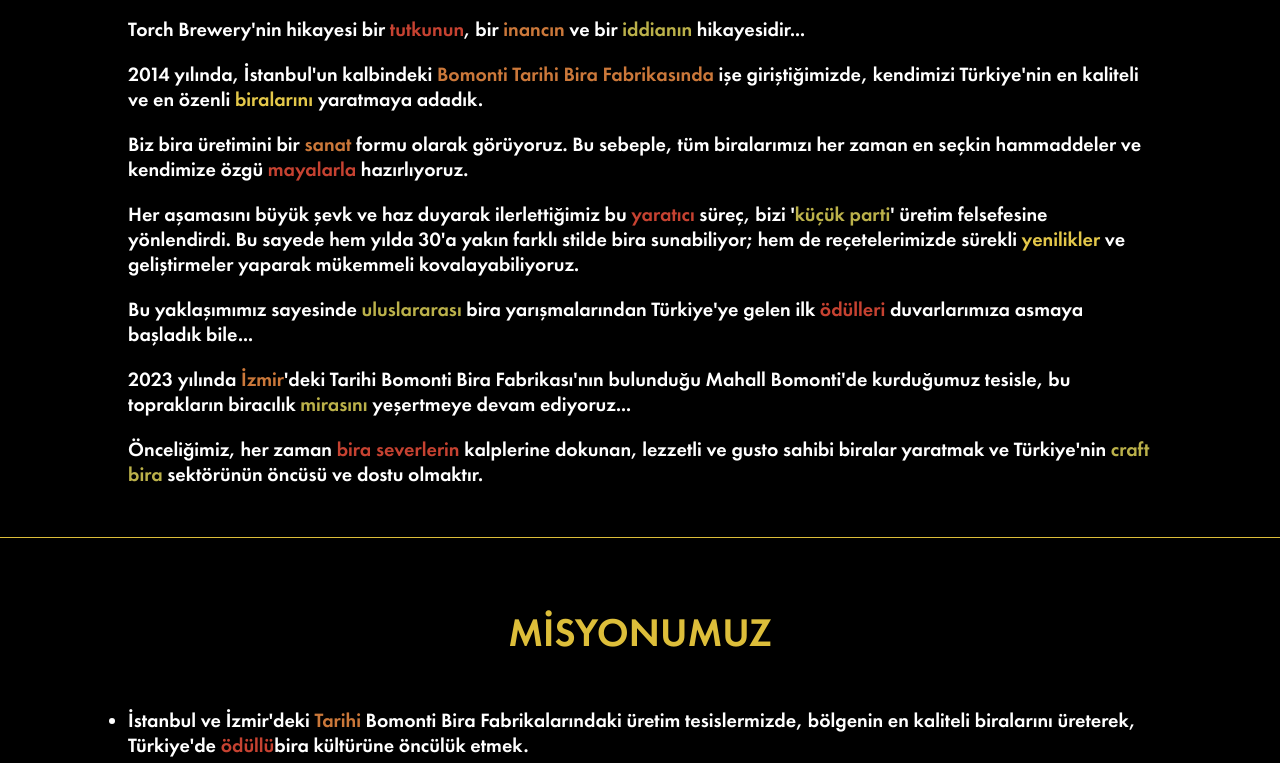
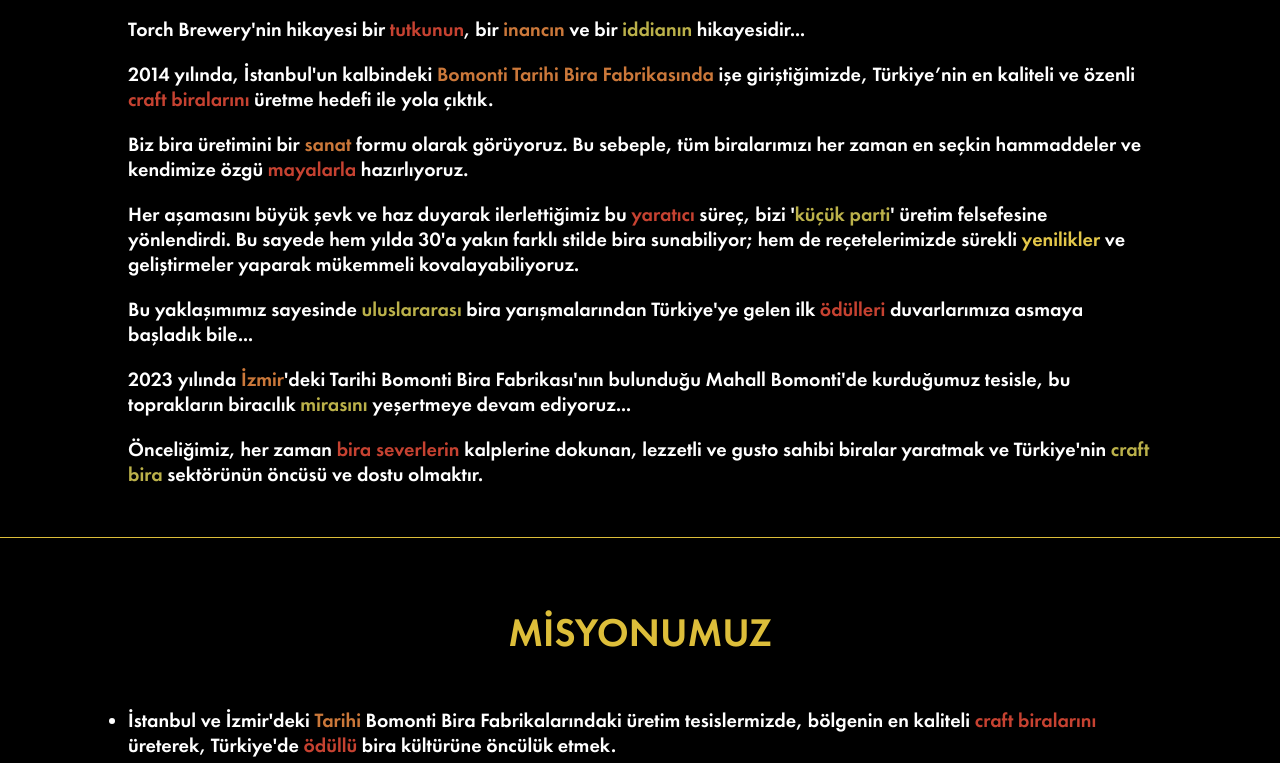
Before and after one commit to ilyasdemirtas/torch, a plain HTML site: page en/pages.html in a window 1280 px wide. Shown: the part 217-980 px from the top of the page. Drawn offline with Linux system fonts and the light colour scheme.

Commit message:
Changed text.

```diff
--- a/en/pages.html
+++ b/en/pages.html
@@ -40,7 +40,7 @@
           <div class="hikayemiz">
             <div class="text">
               <p>Torch Brewery'nin hikayesi bir <span class="red">tutkunun</span>, bir <span class="orange">inancın</span> ve bir <span class="green">iddianın</span> hikayesidir...</p>
-              <p>2014 yılında, İstanbul'un kalbindeki <span class="orange">Bomonti Tarihi Bira Fabrikasında</span> işe giriştiğimizde, kendimizi Türkiye'nin en kaliteli ve en özenli <span class="yellow">biralarını</span> yaratmaya adadık.</p>
+              <p>2014 yılında, İstanbul'un kalbindeki <span class="orange">Bomonti Tarihi Bira Fabrikasında</span> işe giriştiğimizde, Türkiye’nin en kaliteli ve özenli <span class="red">craft biralarını</span> üretme hedefi ile yola çıktık.</p>
               <p>Biz bira üretimini bir <span class="orange">sanat</span> formu olarak görüyoruz. Bu sebeple, tüm biralarımızı her zaman en seçkin hammaddeler ve kendimize özgü <span class="red">mayalarla</span> hazırlıyoruz.
               <p>Her aşamasını büyük şevk ve haz duyarak ilerlettiğimiz bu <span class="red">yaratıcı</span> süreç, bizi '<span class="green">küçük parti</span>' üretim felsefesine yönlendirdi. Bu sayede hem yılda 30'a yakın farklı stilde bira sunabiliyor; hem de reçetelerimizde sürekli <span class="yellow">yenilikler</span> ve geliştirmeler yaparak mükemmeli kovalayabiliyoruz.</p>
               <p>Bu yaklaşımımız sayesinde <span class="green">uluslararası</span> bira yarışmalarından Türkiye'ye gelen ilk <span class="red">ödülleri</span> duvarlarımıza asmaya başladık bile...</p>
@@ -54,7 +54,7 @@
           <div class="misyonumuz">
             <div class="text">
               <ul>
-                  <li>İstanbul ve İzmir'deki <span class="orange">Tarihi</span> Bomonti Bira Fabrikalarındaki üretim tesislermizde, bölgenin en kaliteli biralarını üreterek, Türkiye'de <span class="red">ödüllü</span>bira kültürüne öncülük etmek.</li>
+                  <li>İstanbul ve İzmir'deki <span class="orange">Tarihi</span> Bomonti Bira Fabrikalarındaki üretim tesislermizde, bölgenin en kaliteli <span class="red">craft biralarını</span> üreterek, Türkiye'de <span class="red">ödüllü</span> bira kültürüne öncülük etmek.</li>
                   <li>Küçük parti üretim anlayışıyla yılda 30'a yakın farklı bira stili sunmak, zengin ve gurme deneyimlerle Türkiye'nin <span class="orange">bira kültürünü</span> ileri götürmek.</li>
                   <li><span class="green">Sürdürülebilirlik</span> ve izlenebilirlik ilkelerine bağlı kalarak, <span class="yellow">doğaya saygılı</span> bir üretim sürecini benimsemek.</li>
                   <li><span class="red">Sosyal sorumluluk</span> ve farkındalık bilinciyle hareket derek, eşitlik ve çeşitlilik değerlerini ön planda tutmak.</li>
@@ -1471,7 +1471,7 @@
           </table>
         </div>
       </div>
-  </div>
+   </div>
     <script>
       $('.menu__icon').on('click', function(){
         $('body').toggleClass('menu_shown');
```
Also changed, not shown: pages.html (+2 -2 lines).
